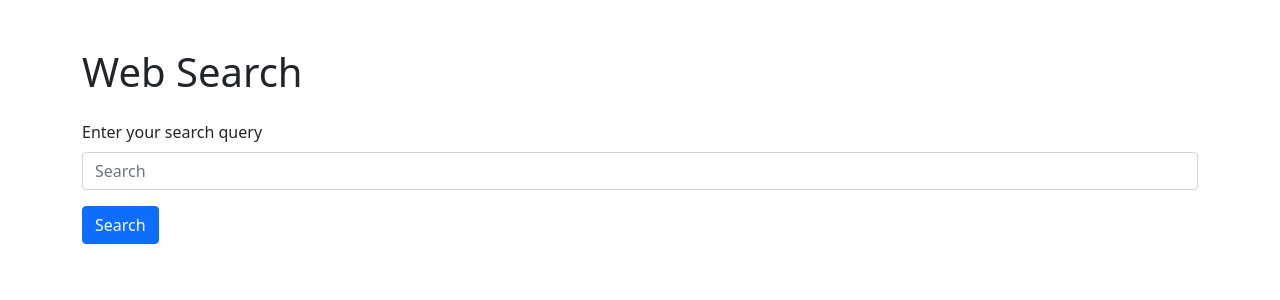
After one commit to KunalParkhade/AI-Agent, a Flask app: page /web_search in a window 1280 px wide. The commit adds this page. Shown: the top 300 px of the page. Run offline with Flask 3, Linux system fonts and the light colour scheme.

Commit message:
Web Search Integration

```diff
--- a/app/routes.py
+++ b/app/routes.py
@@ -4,6 +4,9 @@ import os
 from app.utils.google_sheets import connect_to_google_sheets
 from google.oauth2.service_account import Credentials
 from dotenv import load_dotenv
+import requests
+
+from app.utils.search_api import search_bing
 
 load_dotenv(dotenv_path=os.path.join(os.getcwd(), 'app', 'config', '.env'))
 
@@ -90,6 +93,11 @@ def process_query():
     global data
     query = request.form.get('query')
 
+    # Ensure data is loaded
+    if data is None:
+        flash("No data available. Please upload a file or connect to Google Sheets first.")
+        return redirect(url_for('routes.upload_file'))
+
     if not query:
         flash("Please enter a query.")
         return redirect(url_for('routes.upload_file'))
@@ -125,3 +133,53 @@ def process_query():
     except Exception as e:
         flash(f"Error processing query: {e}")
         return redirect(url_for('routes.upload_file'))
+
+
+@routes.route('/web_search', methods=['GET', 'POST'])
+def web_search():
+    if request.method == 'POST':
+        query = request.form.get('query')
+        if not query:
+            flash("Please enter a search query.")
+            return redirect(request.url)
+
+        try:
+            # Call the Bing API with the search query
+            search_results = search_bing(query)
+
+            # Extract relevant search result information
+            web_pages = search_results.get('webPages', {}).get('value', [])
+            return render_template('web_search.html', query=query, web_pages=web_pages)
+        except Exception as e:
+            flash(f"Error performing search: {e}")
+            return redirect(request.url)
+
+    return render_template('web_search.html')
+
+    # query = request.form.get('search_query')
+
+    # if not query:
+    #     flash("Please enter a search query.")
+    #     return render_template('upload.html', search_results=None, preview=None)
+
+    # try:
+    #     # Using Bing Search API
+    #     api_key = os.getenv('BING_API_KEY')
+    #     endpoint = "https://api.bing.microsoft.com/v7.0/search"
+    #     headers = {"Ocp-Apim-Subscription-Key": api_key}
+    #     params = {"q": query, "count": 10}
+
+    #     response = requests.get(endpoint, headers=headers, params=params)
+    #     response.raise_for_status()
+    #     search_results = response.json()
+
+    #     # Extract relevant data
+    #     results = []
+    #     for result in search_results.get('webPages', {}).get('value', []):
+    #         results.append({"name": result["name"], "url": result["url"], "snippet": result["snippet"]})
+
+    #     return render_template('upload.html', search_results=results, preview=None)
+
+    # except Exception as e:
+    #     flash(f"Error during web search: {e}")
+    #     return render_template('upload.html', search_results=None, preview=None)
--- /dev/null
+++ b/app/templates/web_search.html
@@ -0,0 +1,41 @@
+<!DOCTYPE html>
+<html>
+<head>
+    <title>Web Search</title>
+    <link rel="stylesheet" href="https://cdn.jsdelivr.net/npm/bootstrap@5.1.3/dist/css/bootstrap.min.css">
+</head>
+<body>
+    <div class="container mt-5">
+        <h1 class="mb-4">Web Search</h1>
+
+        <!-- Flash Messages -->
+        {% with messages = get_flashed_messages() %}
+          {% if messages %}
+            <div class="alert alert-warning">{{ messages[0] }}</div>
+          {% endif %}
+        {% endwith %}
+
+        <!-- Search Form -->
+        <form method="POST" action="{{ url_for('routes.web_search') }}">
+            <div class="mb-3">
+                <label for="query" class="form-label">Enter your search query</label>
+                <input type="text" class="form-control" name="query" id="query" placeholder="Search">
+            </div>
+            <button type="submit" class="btn btn-primary">Search</button>
+        </form>
+
+        <!-- Display Search Results -->
+        {% if web_pages %}
+        <h3 class="mt-4">Search Results for "{{ query }}"</h3>
+        <ul class="list-group">
+            {% for page in web_pages %}
+            <li class="list-group-item">
+                <h5><a href="{{ page.url }}" target="_blank">{{ page.name }}</a></h5>
+                <p>{{ page.snippet }}</p>
+            </li>
+            {% endfor %}
+        </ul>
+        {% endif %}
+    </div>
+</body>
+</html>
--- a/app/utils/search_api.py
+++ b/app/utils/search_api.py
@@ -0,0 +1,30 @@
+import requests
+import os
+from dotenv import load_dotenv
+
+load_dotenv(dotenv_path=os.path.join(os.getcwd(), 'app', 'config', '.env'))
+
+BING_API_KEY = os.getenv('BING_API_KEY')
+BING_SEARCH_URL = "https://api.bing.microsoft.com/v7.0/search"
+
+def search_bing(query):
+    headers = {
+        "Ocp-Apim-Subscription-Key": BING_API_KEY
+    }
+    params = {
+        "q": query,  # the search query
+        "textDecorations": True,
+        "textFormat": "HTML"
+    }
+    try:
+        response = requests.get(BING_SEARCH_URL, headers=headers, params=params)
+        response.raise_for_status()  # Check if the request was successful
+        search_results = response.json()
+
+        if not search_results.get('webPages', {}).get('value'):
+            raise ValueError("No search results found.")
+
+
+        return search_results
+    except requests.exceptions.RequestException as e:
+        raise Exception(f"Error while querying Bing API: {e}")
--- a/requirements.txt
+++ b/requirements.txt
@@ -7,3 +7,4 @@ gspread
 openai
 requests
 python-dotenv
+requests
```
Also changed, not shown: app/templates/upload.html (+79 -15 lines), app/templates/results.html (deleted).
